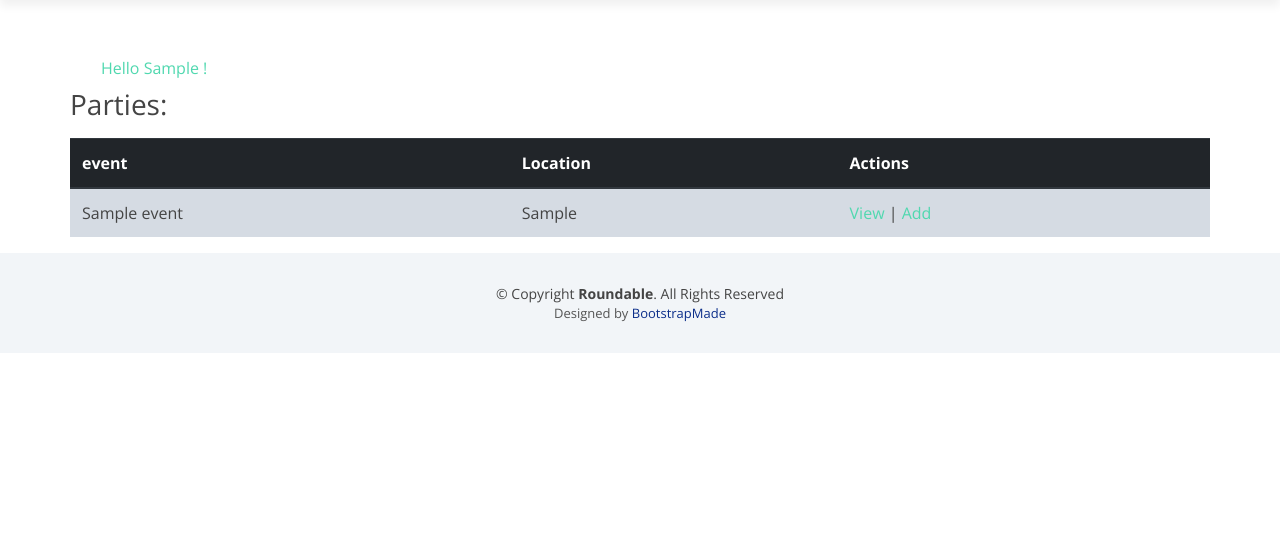
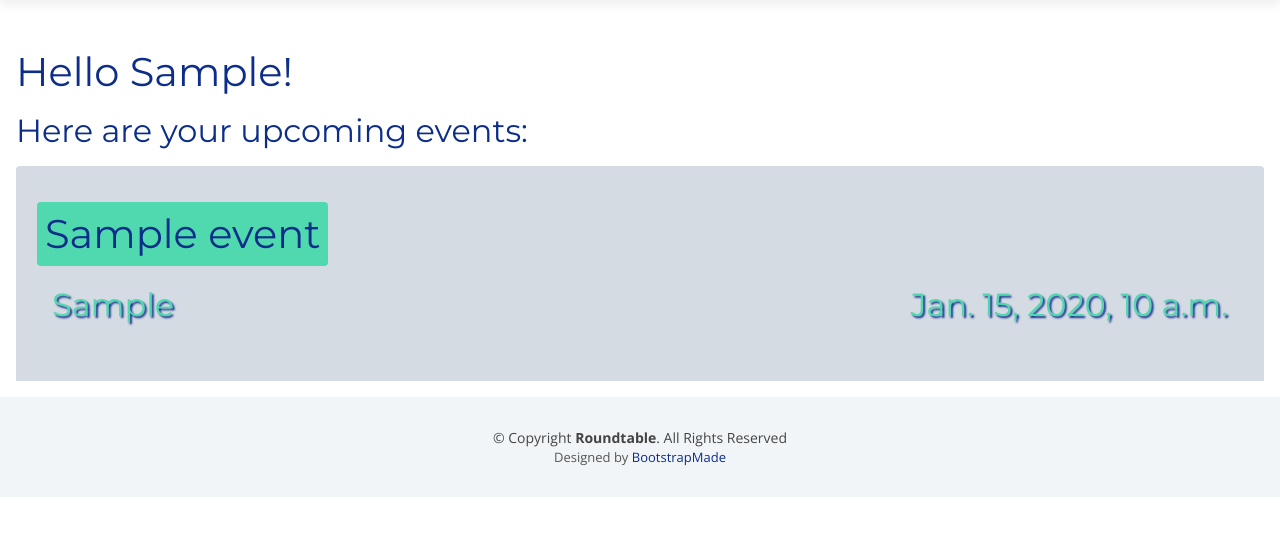
Before and after one commit to simonxzhu/roundtable, a Django app: template apps/roundtable/templates/roundtable/dashboard.html in a window 1280 px wide. Shown: the part 84-620 px from the top of the page. Run offline with Django 3.2, Linux system fonts and the light colour scheme; the template is opened without the code that fills it: values that come from a table or form of the project are taken from there, others are empty; a user stored in the database is signed in; tables that the repository leaves empty hold one stand-in row (values such as "Sample post"); grey boxes marked "Sample" are stand-in pictures; parts of the project's set-up code (start-up, migrations or seed data) failed here and were passed over; some libraries are stand-ins or nearby versions.

Commit message:
dashboard updates

```diff
--- a/apps/roundtable/models.py
+++ b/apps/roundtable/models.py
@@ -91,7 +91,7 @@ class Restaurant(models.Model):
     photo2_url = models.CharField(max_length=100, default=None, blank=True, null=True)
     photo3_url = models.CharField(max_length=100, default=None, blank=True, null=True)
 
-    price = models.CharField(max_length=45)
+    price = models.CharField(max_length=45, default="", blank=True, null=True)
 
     # XXX HOURS!
 
@@ -110,7 +110,8 @@ class Ratings(Enum):
 class Rating(models.Model):
     rating = models.CharField(
         max_length = 5,
-        choices=[(tag, tag.value) for tag in Ratings] # choices is a list of tuple
+        choices=[(tag, tag.value) for tag in Ratings], # choices is a list of tuple
+        default=Ratings.Okay
     )
     rater = models.ForeignKey(User, related_name="ratings", on_delete=models.CASCADE)
     restaurant = models.ForeignKey(Restaurant, related_name="ratings", on_delete=models.CASCADE)
--- a/apps/roundtable/templates/roundtable/createevent.html
+++ b/apps/roundtable/templates/roundtable/createevent.html
@@ -15,7 +15,7 @@
                     <div class="form-group row">
                         <label for="time" class="col-sm-3 col-form-label">Date</label>
                         <div class="col-sm-9">
-                            <input type="date" class="form-control" id="time" name="time">
+                            <input type="datetime-local" class="form-control" id="time" name="time">
                         </div>
                     </div>
                     <div class="form-group row">
--- a/apps/roundtable/templates/roundtable/dashboard.html
+++ b/apps/roundtable/templates/roundtable/dashboard.html
@@ -1,37 +1,59 @@
 {% extends 'base.html' %}
 {% load static %}
 {% block dashboard %}
+<body>
+<div class="mt-5">
+    <h1 class="m-3" style="color:#0C2E8A">Hello {{ user.first_name }}!</h1>
+    {% if events %}
+    <h2 class="m-3" style="color:#0C2E8A">Here are your upcoming events:</h2>
 
-<div class="container mt-5">
-    <a class="nav-link" href="#">Hello {{ user.first_name }} !</a>
+    {% for event in events %}
+    <div class="m-3 p-3 rounded-top" style="background-image: url({{event.restaurants.first.image_url}}); background-size:cover">
+            <a data-toggle="collapse" href="#event{{event.id}}">
+            <div class="m-3 p-1">
                 <div class="row">
-        <div class="h3 mb-3">Parties:</div>
-        <table class="table events_not_taken">
-            <thead class="thead-dark">
+                    <h1 class="rounded p-2" style="color:#0C2E8A; background-color:#50D8AF">{{event.title}}</h2>
+                </div>
+                <div class="row" style="color:#50D8AF; text-shadow: 2px 2px 2px #0C2E8A ">
+                    <h2 class="col-sm-6 text-left">{{event.location}}</h2>
+                    <h2 class="col-sm-6 text-right">{{event.time}}</h2>
+                </div>
+            </div>
+            </a>
+            <div class="m-1 p-1 rounded-top collapse" id ="event{{event.id}}"style="background: linear-gradient(to bottom, #50D8AF, #0C2E8A)">
+            <div class="p-3 rounded-top" style="background-color: #50D8AF">
+                <table class="table">
+                    <thead>
                         <tr>
-                <th scope="col">event</th>
-                <th scope="col">Location</th>
-                <th scope="col">Actions</th>
+                            <th></th>
+                            <th></th>
+                            <th>Y</th>
+                            <th>E</th>
+                            <th>S</th>
                         </tr>
                     </thead>
                     <tbody>
-            {% for event in events %}
-                    <tr style="background-image: url({{event.restaurants.first.image_url}})">
-                        <td>{{ event.title }}</td>
-                        <td>{{ event.location }}</td>
+                        <tr>
                         <td>
-                            <a href="/events/{{ event.id }}">View</a> |
-                            {% if event.hosted_by == user %}
-                                <a href="/process_delete/{{ event.id }}">Remove</a> |
-                                <a href="/events/edit/{{ event.id }}">Edit</a> |
-                            {% endif %}
-                            <a href="/process_takeevent/{{ event.id }}">Add</a>
+                            <h1>REST 1 INFO</h1>
                         </td>
+                        <td><i class="far fa-thumbs-up fa-2x"></i></td>
+                        <td><i class="far fa-thumbs-up fa-2x"></i></td>
+                        <td><i class="far fa-thumbs-down fa-2x"></i></td>
+                        <td><i class="far fa-thumbs-up fa-2x mr-3"></i> <i class="far fa-heart fa-2x mr-3"></i> <i class="far fa-check-square fa-2x mr-3"></i> <i class="far fa-thumbs-down fa-2x mr-3"></i> <i class="fas fa-ban fa-2x mr-3"></i></td>
                         </tr>
-
-            {% endfor %}
                     </tbody>
                 </table>
+                <a href="/process_takeevent/{{ event.id }}" class="btn btn-primary m-2">Suggest a Restaurant</a>
+                {% if event.hosted_by == user %}
+                <a href="/events/edit/{{ event.id }}" class="btn btn-primary m-2">Edit Event Details</a>
+                <a href="/process_delete/{{ event.id }}" class="btn btn-danger m-2">Cancel Event</a>
+                {% endif %}
             </div>
             </div>
+    </div>
+    {% endfor %}
+    {% endif %}
+</div>
+</body>
 {% endblock %}
--- a/templates/base.html
+++ b/templates/base.html
@@ -26,6 +26,9 @@
     <link href="{% static 'lib/owlcarousel/assets/owl.carousel.min.css' %}" rel="stylesheet">
     <link href="{% static 'lib/magnific-popup/magnific-popup.css' %}" rel="stylesheet">
     <link href="{% static 'lib/ionicons/css/ionicons.min.css' %}" rel="stylesheet">
+    <link rel="stylesheet" href="https://use.fontawesome.com/releases/v5.7.2/css/all.css" integrity="sha384-fnmOCqbTlWIlj8LyTjo7mOUStjsKC4pOpQbqyi7RrhN7udi9RwhKkMHpvLbHG9Sr" crossorigin="anonymous">
+
+
 
     <!-- Main Stylesheet File -->
     <link href="{% static 'css/style.css' %}" rel="stylesheet">
@@ -67,7 +70,7 @@
 <footer id="footer">
     <div class="container">
         <div class="copyright">
-            &copy; Copyright <strong>Roundable</strong>. All Rights Reserved
+            &copy; Copyright <strong>Roundtable</strong>. All Rights Reserved
         </div>
         <div class="credits">
             <!--
```
Also changed, not shown: apps/roundtable/views.py (+26 -8 lines), apps/roundtable/migrations/0001_initial.py, apps/roundtable/migrations/0002_auto_20190227_1333.py (added). Lines whose indentation alone changed are shown as unchanged.
